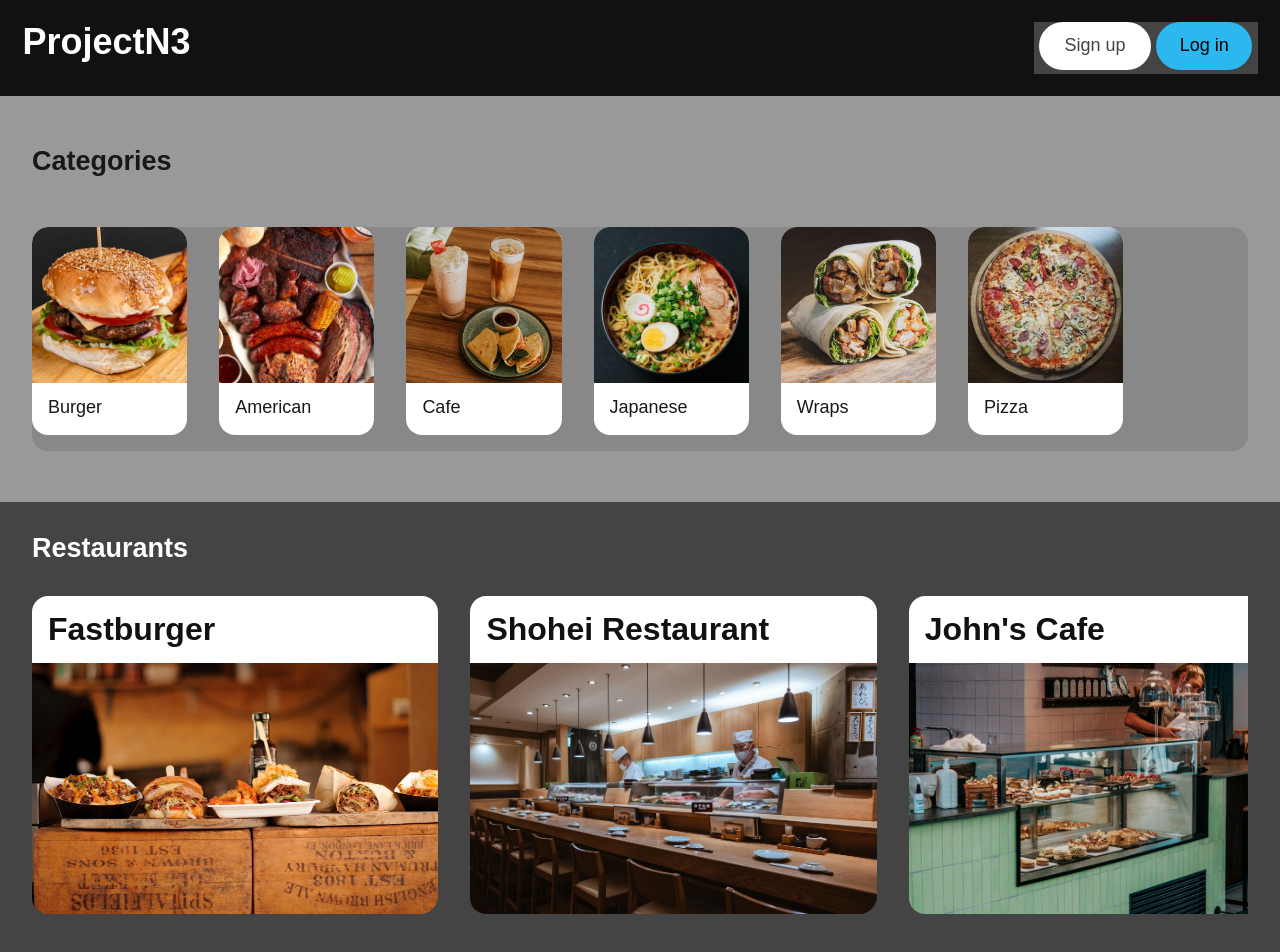
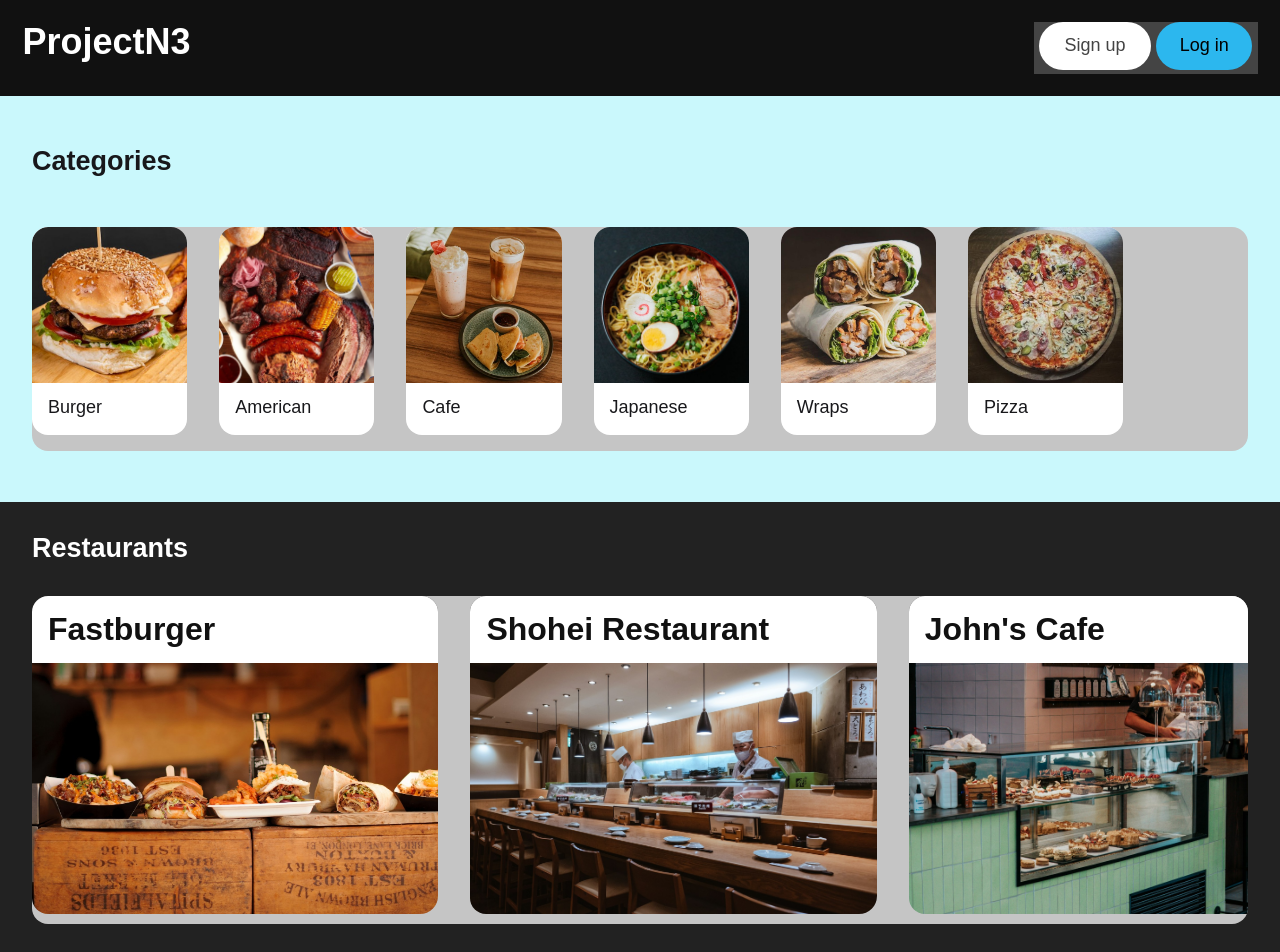
Before and after one commit to globalGLEX/ProjectN3, a React (Vite) app: page / in a window 1280 px wide. Shown: the top 952 px of the page. Built offline with nearby package versions, Linux system fonts and the light colour scheme.

Commit message:
css adjustments

```diff
--- a/src/components/Footer.tsx
+++ b/src/components/Footer.tsx
@@ -1,7 +1,7 @@
 
 function Footer() {
     return (
-        <footer>footer component</footer>
+        <footer><p>© globalGLEX 2026</p></footer>
     );
   }
   export default Footer
--- a/src/index.css
+++ b/src/index.css
@@ -192,7 +192,7 @@ header{
   justify-content: space-evenly;
   width: 100%;
   height: 25.4rem;
-  background: #999;
+  background: #caf8fc;
   padding: 2rem;
 
 
@@ -208,7 +208,7 @@ header{
   margin-top: 2rem;
   padding-top: 0rem;
   border-radius: 1rem;
-  background: #888;
+  background: #c5c5c5;
   overflow: scroll;
 
   touch-action: pan-x;
@@ -240,7 +240,7 @@ header{
 .restaurants{
   width: 100%;
   height: 29rem;
-  background: #444;
+  background: #222;
   padding: 2rem;
   color: #fff;
 }
@@ -249,10 +249,11 @@ header{
 
   display: flex;
   gap: 1rem 2rem;
+  border-radius: 1rem;
   justify-content: flex-start;
   margin-top: 2rem;
   padding-top: 0rem;
-  background: #444;
+  background: #c5c5c5;
   overflow: scroll;
 
   touch-action: pan-x;
@@ -286,11 +287,6 @@ header{
   object-fit: cover;
   border-radius: 0rem 0rem 1em 1rem;
 
-}
-footer{
-  height: 7rem;
-  background: #111;
-  color: var(--color_text--light);
 }
 
 
@@ -608,3 +604,15 @@ footer{
   font-size: 1.2rem;
 
 }
+footer{
+  height: 7rem;
+  width: 100%;
+  background: #111;
+  color: var(--color_text--light);
+}
+
+footer p {
+  padding-top: 4rem;
+  padding-left: 1rem;
+  text-align: left;
+}
```
